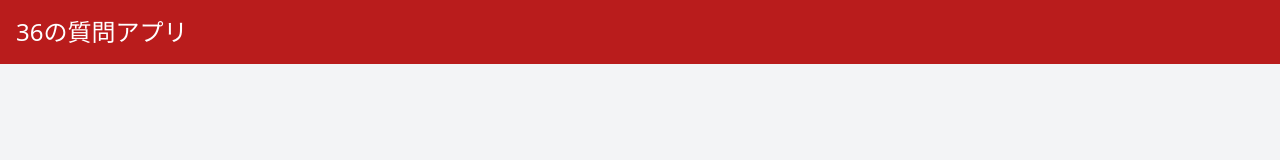
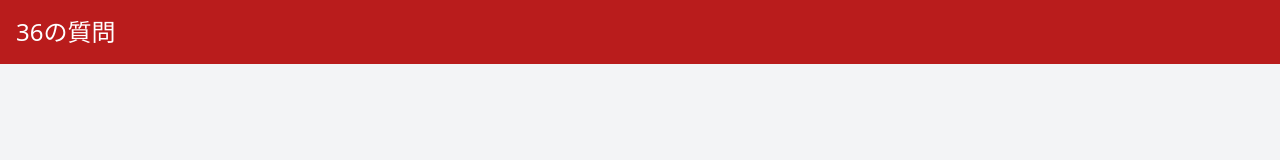
Before and after one commit to kimukimuyuya/36-questions, a Next.js app in the folder my-app/: page /questions/1 in a window 1280 px wide. Shown: the top 160 px of the page. Built offline with nearby package versions, Linux system fonts and the light colour scheme.

Commit message:
✨: アイコンを押すと、ホーム画面へ遷移

```diff
--- a/my-app/src/components/Header.tsx
+++ b/my-app/src/components/Header.tsx
@@ -1,9 +1,14 @@
 import React from "react";
+import Link from "next/link";
 
 const Header = () => {
   return (
     <header className="bg-red-700 text-white p-4">
-      <h1 className="text-2xl">36の質問アプリ</h1>
+      <h1 className="text-2xl">
+        <Link href="/">
+          36の質問
+        </Link>
+      </h1>
     </header>
   );
 }
```
